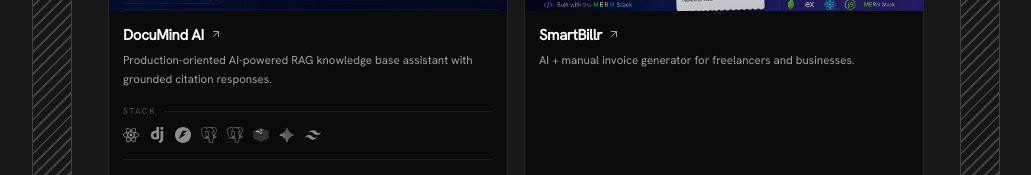
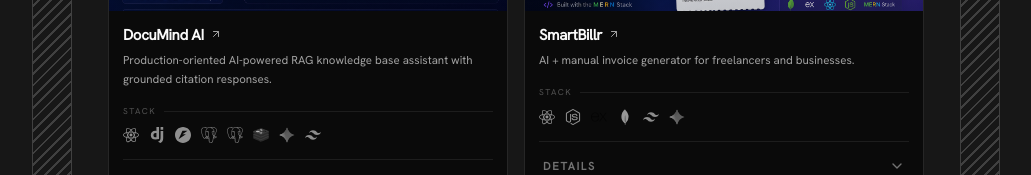
Before and after one commit to Anos714/Anos_Portfolio, a React (Vite) app in the folder portfolio/: page /projects in a window 1280 px wide. Shown: the part 552-727 px from the top of the page, without its empty margins (124-1155 px from the left). Built offline with nearby package versions, Linux system fonts and the light colour scheme.

Commit message:
feat: refactor Projects component to manage open project states with a Set and update ProjectCard for improved layout

```diff
--- a/portfolio/src/components/project/ProjectCard.tsx
+++ b/portfolio/src/components/project/ProjectCard.tsx
@@ -86,7 +86,7 @@
     .toUpperCase();
 
   return (
-    <article className="group relative isolate flex h-full min-h-[430px] flex-col overflow-hidden rounded-lg border border-neutral-200 bg-white transition duration-300 hover:-translate-y-1 hover:border-neutral-300 hover:shadow-xl hover:shadow-neutral-950/10 dark:border-neutral-800 dark:bg-neutral-950 dark:hover:border-neutral-700">
+    <article className="group relative isolate flex min-h-[430px] flex-col overflow-hidden rounded-lg border border-neutral-200 bg-white transition duration-300 hover:-translate-y-1 hover:border-neutral-300 hover:shadow-xl hover:shadow-neutral-950/10 dark:border-neutral-800 dark:bg-neutral-950 dark:hover:border-neutral-700">
       <header className="flex items-center justify-between gap-3 border-b border-neutral-200/80 px-3 py-2 dark:border-neutral-800/80">
         <div className="flex min-w-0 items-center gap-1.5 font-mono text-[9px] uppercase tracking-[0.14em] text-neutral-500">
           <span className="relative flex size-1.5 shrink-0">
--- a/portfolio/src/pages/Projects.tsx
+++ b/portfolio/src/pages/Projects.tsx
@@ -4,10 +4,22 @@
 import { projects } from "../data/project";
 
 const Projects = () => {
-  const [openProject, setOpenProject] = useState<number | null>(0);
+  const [openProjects, setOpenProjects] = useState<Set<string>>(
+    () => (projects[0] ? new Set([projects[0].title]) : new Set()),
+  );
 
-  const toggleProject = (index: number) => {
-    setOpenProject((current) => (current === index ? null : index));
+  const toggleProject = (title: string) => {
+    setOpenProjects((current) => {
+      const next = new Set(current);
+
+      if (next.has(title)) {
+        next.delete(title);
+      } else {
+        next.add(title);
+      }
+
+      return next;
+    });
   };
 
   return (
@@ -36,14 +48,14 @@
           </span>
         </div>
 
-        <div className="grid grid-cols-1 gap-4 pb-12 md:grid-cols-2">
+        <div className="grid grid-cols-1 items-start gap-4 pb-12 md:grid-cols-2">
           {projects.map((project, index) => (
             <ProjectCard
               key={project.title}
               project={project}
               index={index}
-              isOpen={openProject === index}
-              onToggle={() => toggleProject(index)}
+              isOpen={openProjects.has(project.title)}
+              onToggle={() => toggleProject(project.title)}
             />
           ))}
         </div>
```
